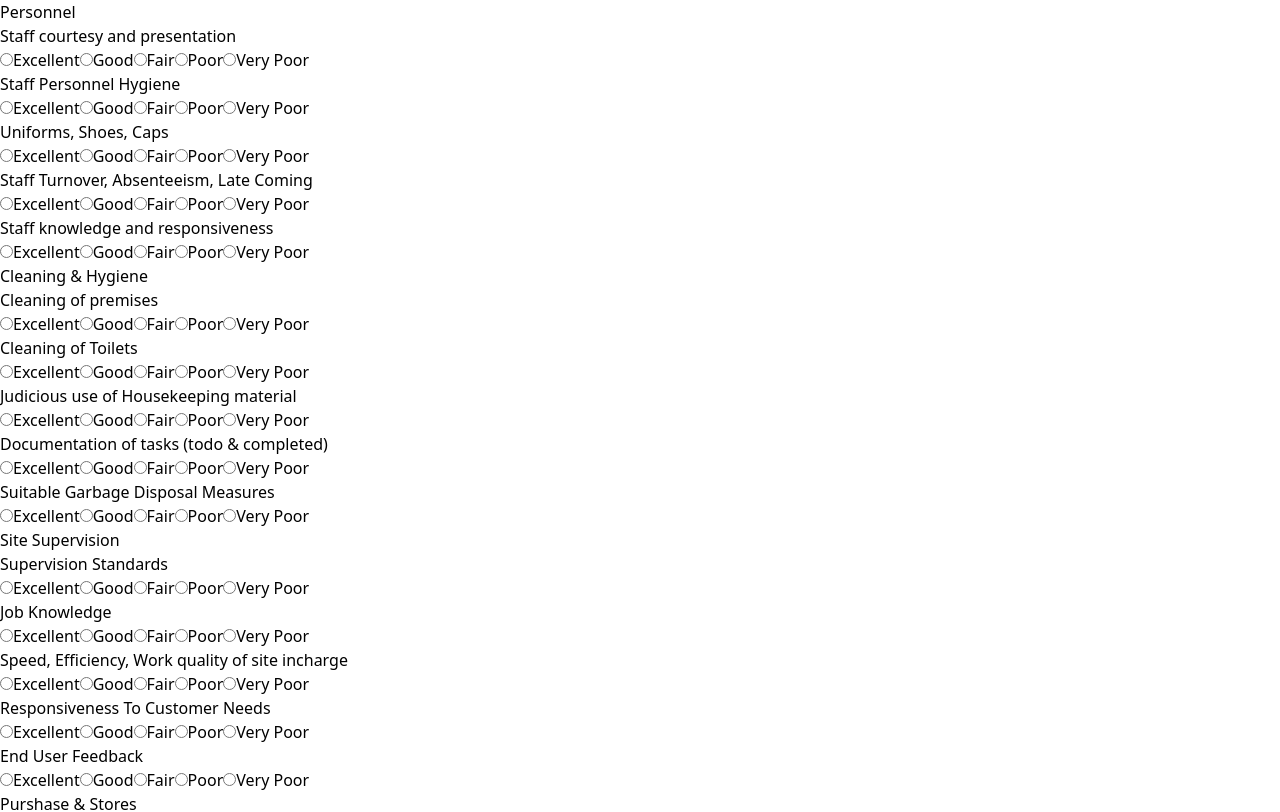
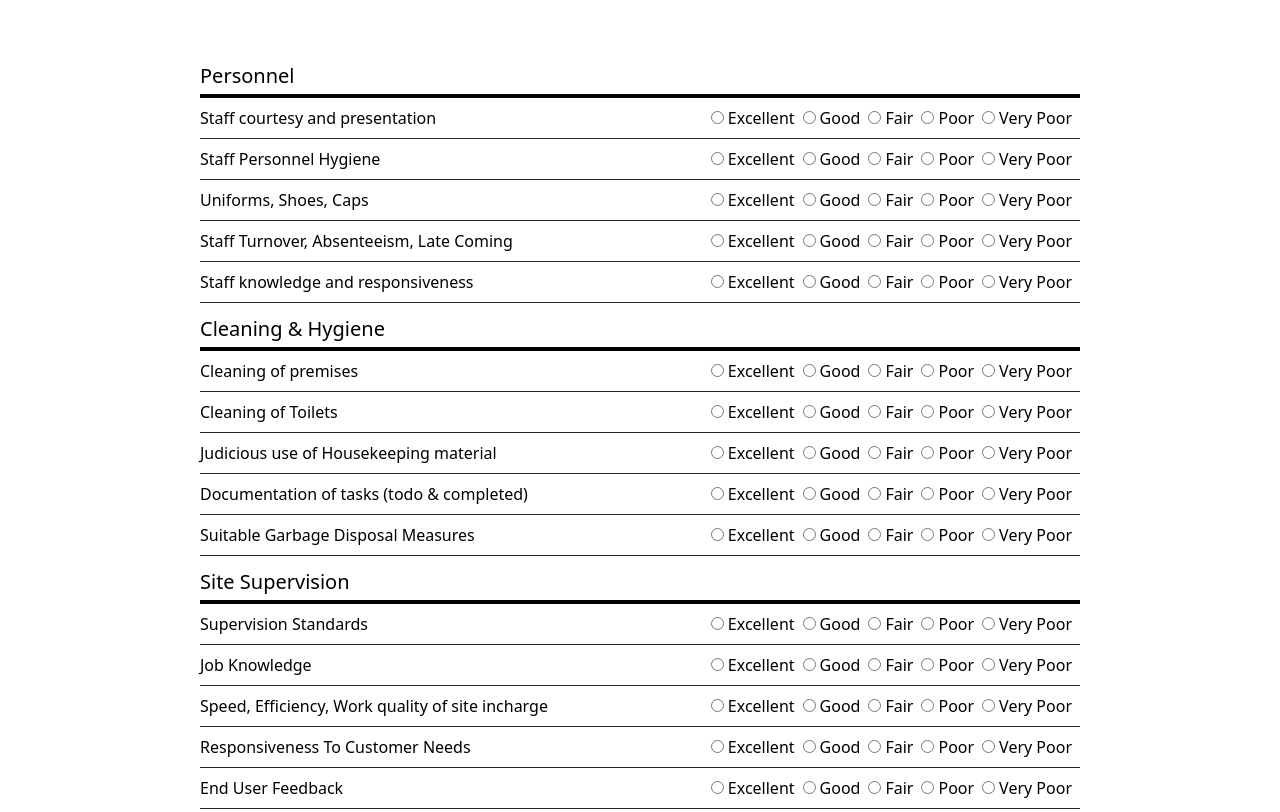
Before and after one commit to yashhadade/FeedBackForm, a React (Vite) app: page / in a window 1280 px wide. Shown: the top 812 px of the page. Built offline with nearby package versions, Linux system fonts and the light colour scheme.

Commit message:
Done with Form Css

```diff
--- a/src/commonComponents/CommanRatingField.jsx
+++ b/src/commonComponents/CommanRatingField.jsx
@@ -7,21 +7,19 @@ function CommanRatingField(props) {
         onRadioChange(value);
     };
     return (
-        <div>
-            <div>
-            <label >{label}</label>
-            </div>
-            <div>
-            <input type='radio' id={id1} name={name} value="5" checked={selectedValue === '5'} onChange={() => handleChange('5')}></input>
-            <label htmlFor={id1}>{radioLabel1}</label>
-            <input type='radio' id={id2} name={name} value="4" checked={selectedValue === '4'} onChange={() => handleChange('4')}></input>
-            <label htmlFor={id2}>{radioLabel2}</label>
-            <input type='radio' id={id3} name={name} value="3" checked={selectedValue === '3'} onChange={() => handleChange('3')}></input>
-            <label htmlFor={id3}>{radioLabel3}</label>
-            <input type='radio' id={id4} name={name} value="2" checked={selectedValue === '2'} onChange={() => handleChange('2')}></input>
-            <label htmlFor={id4}>{radioLabel4}</label>
-            <input type='radio' id={id5} name={name} value="1" checked={selectedValue === '1'} onChange={() => handleChange('1')}></input>
-            <label htmlFor={id5}>{radioLabel5}</label>
+        <div className=' flex justify-between ml-[200px] mr-[200px] border-b-[1px] border-b-neutral-800 pb-2 pt-2'>
+            <div><label className=' '>{label}</label></div>
+            <div className=''>
+            <input type='radio' id={id1} name={name} value="5" checked={selectedValue === '5'} onChange={() => handleChange('5')} className=' pr-1'></input>
+            <label htmlFor={id1} className=' pl-1 pr-2'>{radioLabel1}</label>
+            <input type='radio' id={id2} name={name} value="4" checked={selectedValue === '4'} onChange={() => handleChange('4')} className=' pr-1'></input>
+            <label htmlFor={id2} className=' pl-1 pr-2'>{radioLabel2}</label>
+            <input type='radio' id={id3} name={name} value="3" checked={selectedValue === '3'} onChange={() => handleChange('3')} className=' pr-1'></input>
+            <label htmlFor={id3} className=' pl-1 pr-2'>{radioLabel3}</label>
+            <input type='radio' id={id4} name={name} value="2" checked={selectedValue === '2'} onChange={() => handleChange('2')} className=' pr-1'></input>
+            <label htmlFor={id4} className=' pl-1 pr-2'>{radioLabel4}</label>
+            <input type='radio' id={id5} name={name} value="1" checked={selectedValue === '1'} onChange={() => handleChange('1')} className=' pr-1'></input>
+            <label htmlFor={id5} className=' pl-1 pr-2'>{radioLabel5}</label>
             </div>
         </div>
     )
--- a/src/componentes/RatingForm.jsx
+++ b/src/componentes/RatingForm.jsx
@@ -44,10 +44,10 @@ const RatingForm = () => {
       ];
 
       return (
-        <div>
+        <div className=' mt-[50px] '>
           {sections.map((section) => (
-            <div key={section.sectionKey}>
-              <h2>{section.title}</h2>
+            <div key={section.sectionKey} className=''>
+              <h2 className='ml-[200px] mr-[200px] text-xl border-b-4 border-black pb-1 pt-3' >{section.title}</h2>
               {section.data.map((data, index) => (
                 <CommanRatingField
                   key={index}
@@ -69,7 +69,9 @@ const RatingForm = () => {
               ))}
             </div>
           ))}
-          <button onClick={handleSubmit}>Submit</button>
+          <div className=' flex justify-end pr-[200px] mt-2 mb-4'>
+          <button onClick={handleSubmit} className=' bg-sky-800 w-28 rounded-md text-fuchsia-100 hover:bg-sky-500'>Submit</button>
+          </div>
         </div>
       );
     };
```
